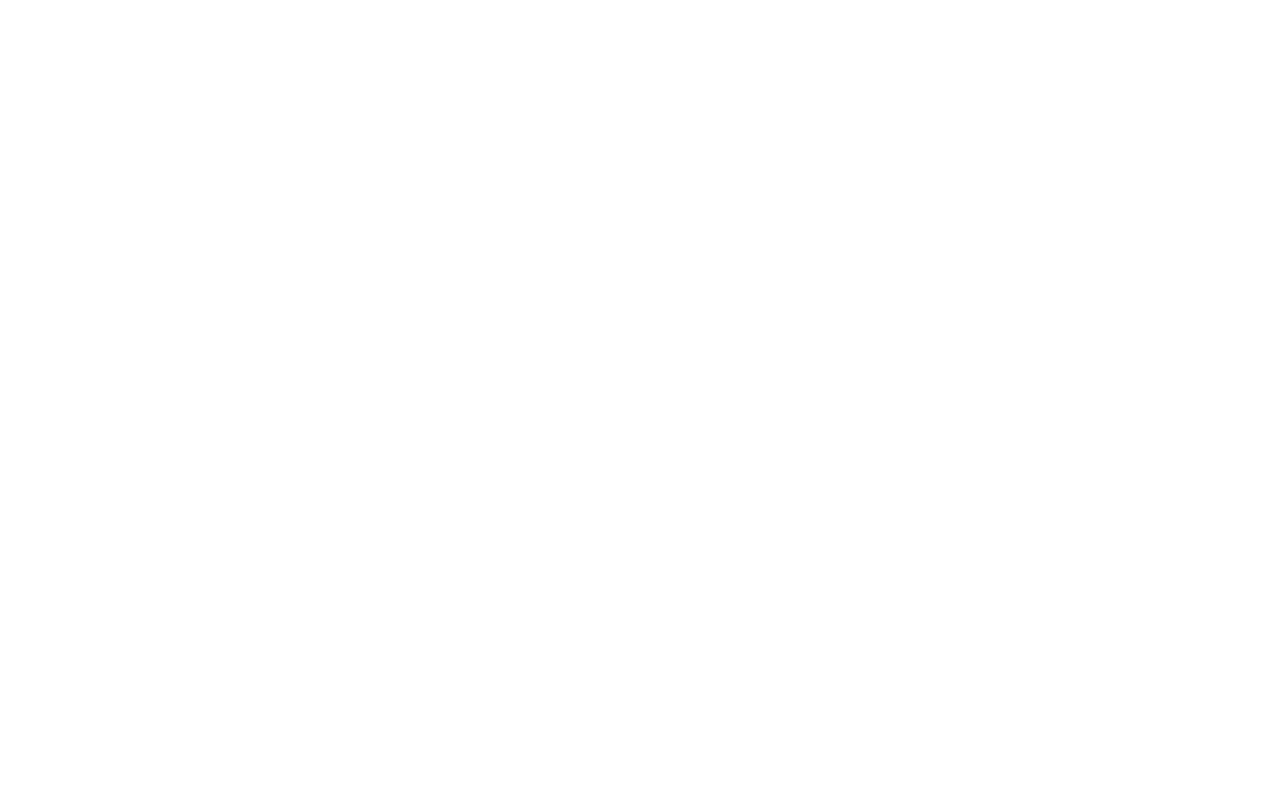
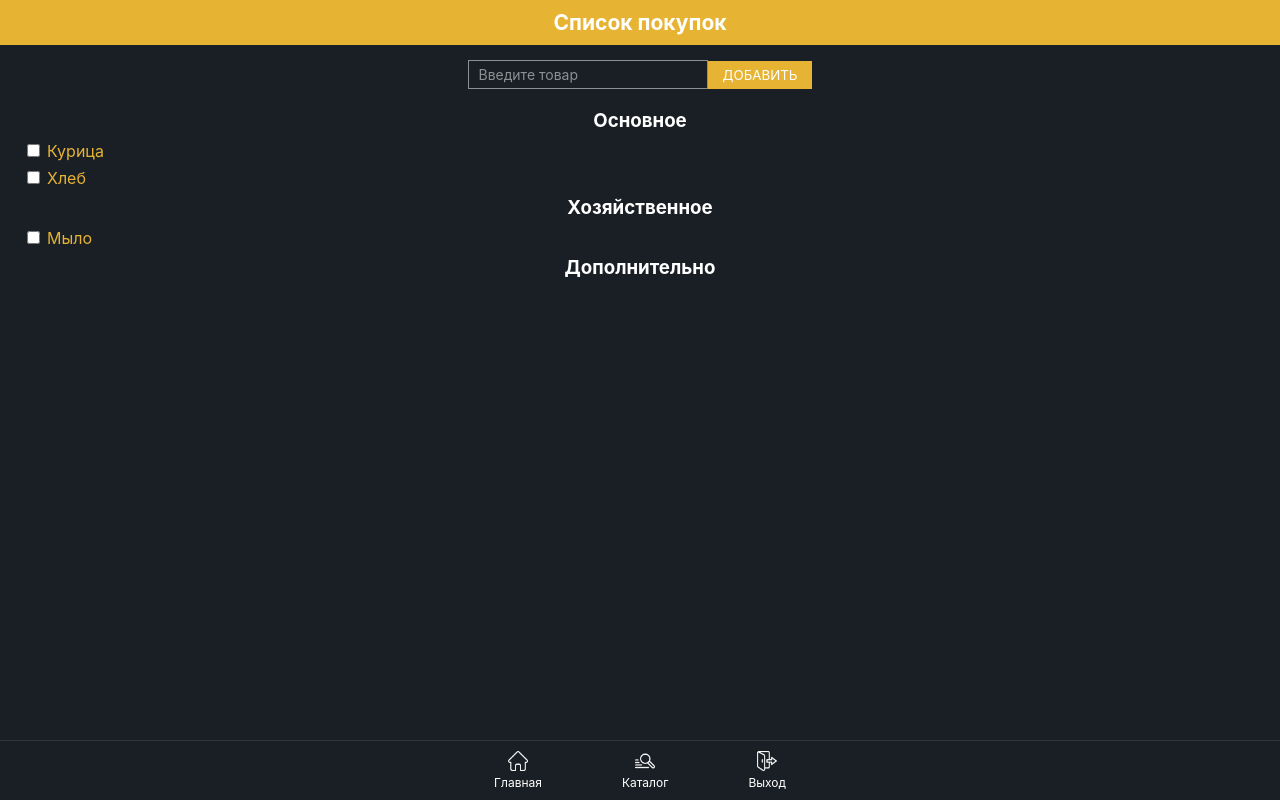
Before and after one commit to morozvanya1/clothers, a React (Create React App) app: page /shop in a window 1280 px wide. Before the commit this address had no page. Built offline with nearby package versions, Linux system fonts and the light colour scheme.

Commit message:
add shop list

```diff
--- a/src/App.js
+++ b/src/App.js
@@ -3,14 +3,16 @@
 import Home from "./components/Home";
 import Item from "./components/Item";
 import Auth from "./components/Auth";
+import Shop from "./components/Shop";
 
 function App() {
 
   return (
     <div className="App">
       <Routes>
+        <Route path="/" element={<Auth/>} exact />
+        <Route path="/shop" element={<Shop/>} exact />
         <Route path="/item" element={<Home/>} exact />
-        <Route path="/" element={<Auth/>} exact />
         <Route path="/item/Футболки" element={<Item category="Футболки"/>} exact />
         <Route path="/item/Штаны" element={<Item category="Штаны"/>} exact />
         <Route path="/item/Шорты" element={<Item category="Шорты"/>} exact />
--- a/src/components/Auth.jsx
+++ b/src/components/Auth.jsx
@@ -16,6 +16,7 @@
             })
         );
         linkToPage();
+
         console.log(items);
     }
 
--- a/src/components/Home.jsx
+++ b/src/components/Home.jsx
@@ -13,7 +13,7 @@
         if (link === 0) {
             link = "item";
           } else if (link === 1) {
-            link = "item";
+            link = "shop";
           } else if (link === undefined || link === 2) {
             link = "";
           }
--- a/src/components/Item.jsx
+++ b/src/components/Item.jsx
@@ -21,7 +21,7 @@
     if (link === 0) {
       link = "item";
     } else if (link === 1) {
-      link = "item";
+      link = "shop";
     } else {
       link = "";
     }
--- /dev/null
+++ b/src/components/Shop.css
@@ -0,0 +1,102 @@
+.Shop {
+  width: 100%;
+  color: white;
+  overflow-y: scroll;
+  background: rgb(26, 31, 37);
+}
+
+.Shop header {
+  text-align: center;
+  font-size: 18px;
+
+  background-color: #e6b333;
+
+  padding: 10px 0;
+}
+
+.Shop .addContent {
+  text-align: center;
+  padding: 15px 0;
+}
+
+.Shop .addContent input {
+  background: none;
+  border: 1px solid rgba(255, 255, 255, 0.5);;
+  color: rgba(255, 255, 255, 0.5);
+
+  padding: 5px 10px;
+
+  font-size: 14px;
+}
+
+.Shop .addContent input:active, :hover, :focus {
+  outline: 0;
+  outline-offset: 0;
+}
+
+.Shop .addContent input::-webkit-input-placeholder {
+  /* WebKit browsers */
+  color: rgba(255, 255, 255, 0.5);
+}
+
+.Shop .addContent button {
+  padding: 6px 15px;
+  text-transform: uppercase;
+
+  background-color: #e6b333;
+  border: none;
+  color: white;
+  cursor: pointer;
+}
+
+.Shop .content {
+  padding: 0 20px 20px 20px;
+}
+
+.Shop .content h3 {
+  text-align: center;
+  padding: 5px 0;
+}
+
+.Shop .content p {
+  font-size: 16px;
+  color: #e6b333;;
+}
+
+.Shop .content input {
+  margin: 7px;
+}
+
+/* footer */
+
+.Shop footer {
+  display: flex;
+  flex-direction: row;
+  justify-content: center;
+  width: 100%;
+
+  position: absolute;
+  bottom: 0;
+  background: rgb(26, 31, 37);
+
+  text-align: center;
+  border-top: 1px solid rgba(255, 255, 255, 0.1);
+}
+
+.Shop footer div {
+  cursor: pointer;
+  padding: 10px 40px;
+}
+
+.Shop footer div:hover {
+  opacity: 0.5;
+}
+
+.Shop footer img {
+  width: 20px;
+  height: 20px;
+}
+
+.Shop footer p {
+  font-size: 12px;
+}
--- /dev/null
+++ b/src/components/Shop.jsx
@@ -0,0 +1,72 @@
+import React from 'react';
+import icons from "../img/icons/index"
+import "./Shop.css"
+
+function Shop() {
+    const fm = ["Главная", "Каталог", "Выход"];
+    const valFm = [icons.home, icons.search, icons.exit];
+    const pm = ["Основное", "Хозяйственное", "Дополнительно"];
+    // const pr = ["Курица"];
+    const hoz = ["Мыло"];
+    const os = ["Курица", "Хлеб"];
+
+    // const pr = ["Курица", "12"];
+    const [pr, setPr] = React.useState([]);
+    const s = [os, hoz, pr];
+
+    function linkToPage({ link }) {
+        if (link === 0) {
+            link = "item";
+        } else if (link === 1) {
+            link = "shop";
+        } else {
+            link = "";
+        }
+        window.location.href = "/" + link;
+    }
+
+    const h = window.innerHeight - 59.67;
+    const style = { height: h };
+
+    function addValue() {
+        const v = document.getElementById('text').value;
+        if (v !== "") {
+            setPr(prevState => [...prevState, v]);
+        }
+    }
+
+    return (
+        <div className='Shop' style={style}>
+            <header>
+                <h3>Список покупок</h3>
+            </header>
+            <div className='addContent'>
+                <input type="text" name="text" id="text" placeholder='Введите товар'/>
+                <button onClick={() => { addValue() }}>добавить</button>
+            </div>
+            <div className='content'>
+                {pm.map((v, i) => {
+                    return (
+                        <div key={i}>
+                            <h3 >{v}</h3>
+                            {s[i].map((v, i) => {
+                                return (
+                                    <p key={i}><input type="checkbox" name="check" id={i} />{v}</p>
+                                )
+                            })}
+                        </div>)
+                })}
+            </div>
+            <footer>
+                {fm.map((v, i) => (
+                    <div key={i} onClick={() => { const link = i; linkToPage({ link }) }}>
+                        <img alt={v} src={valFm[i]} />
+                        <p>{v}</p>
+                    </div>
+                ))}
+            </footer>
+        </div>
+    )
+}
+
+export default Shop
```
